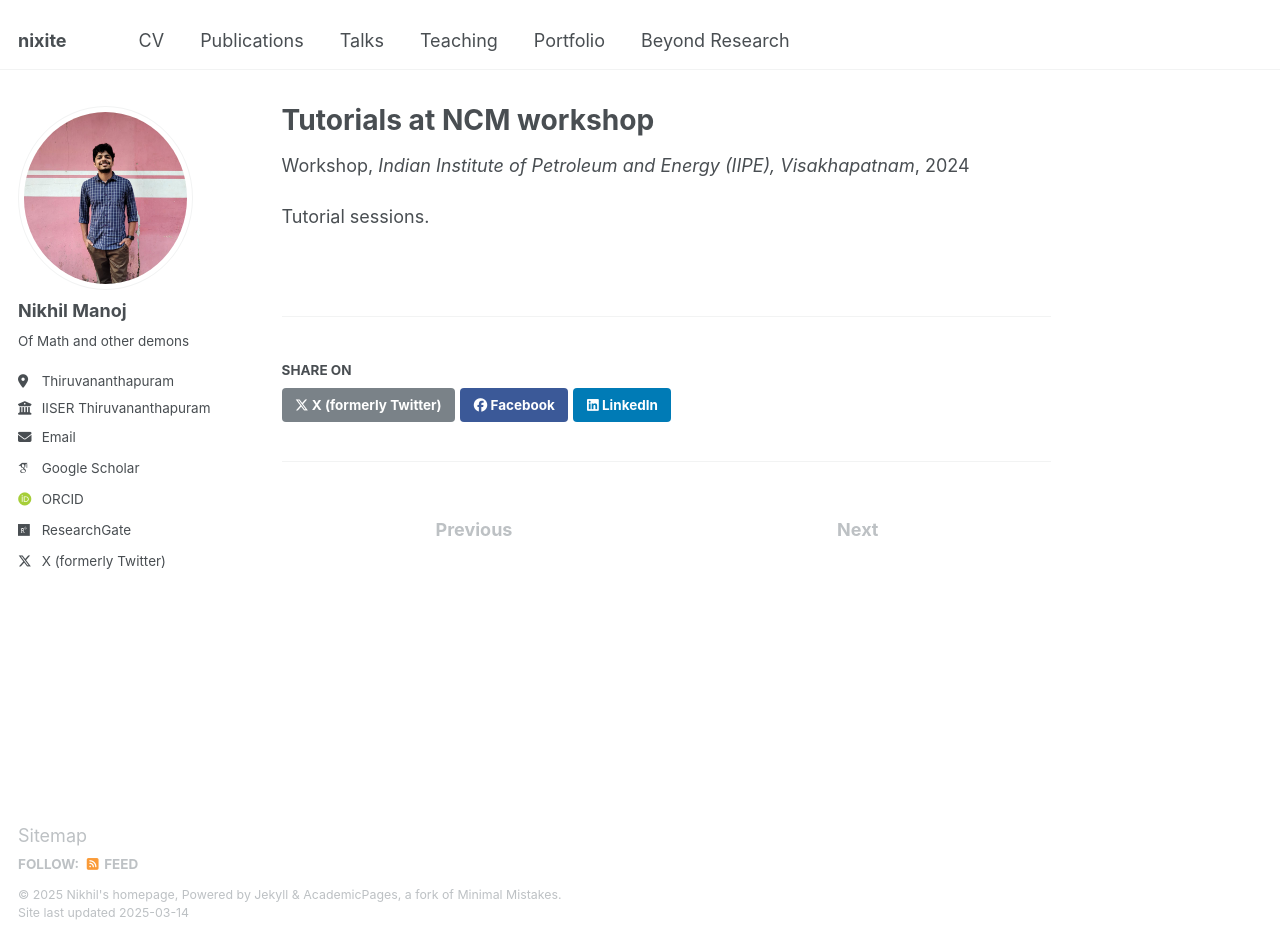
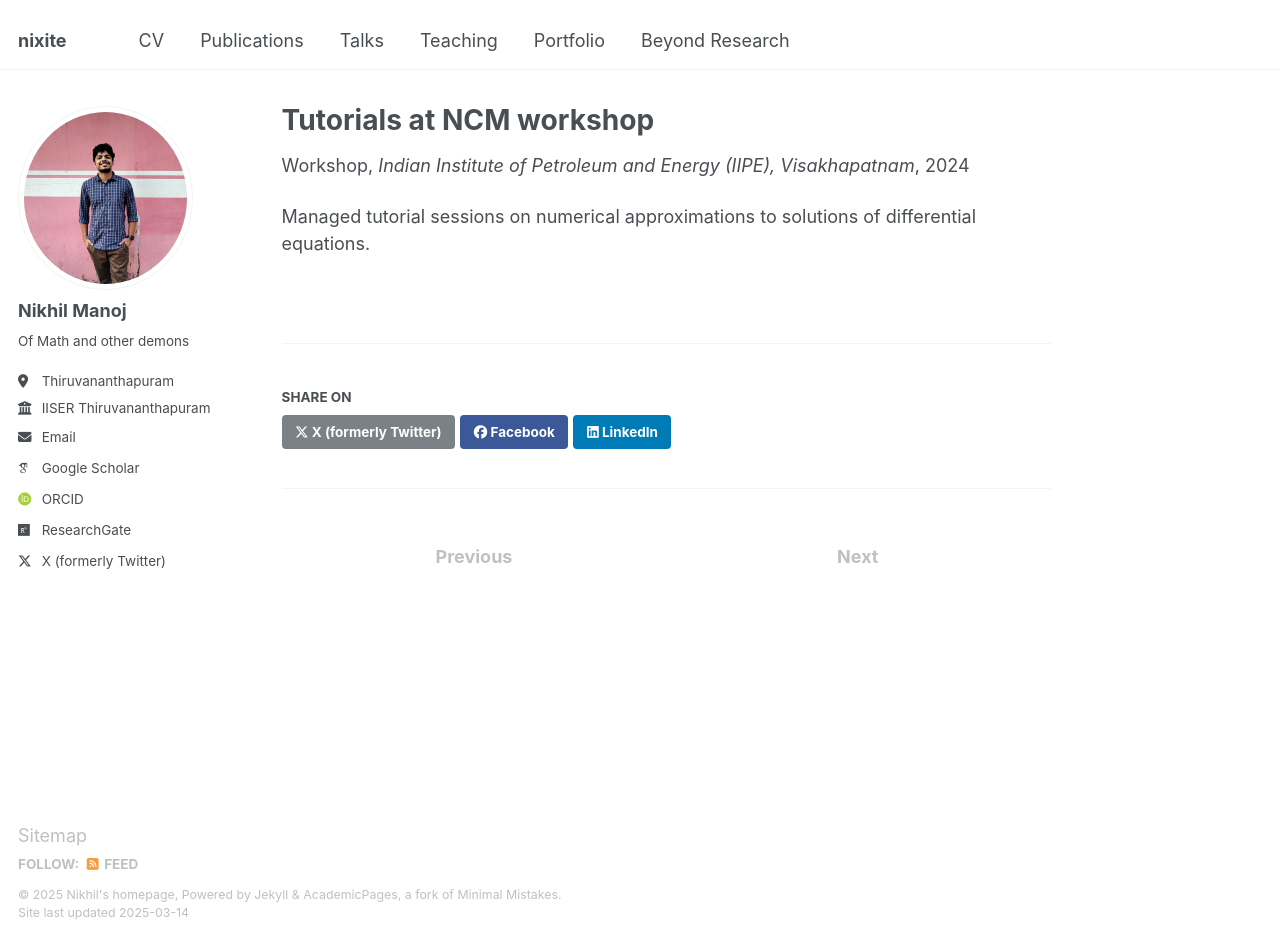
Before and after one commit to nikhil0597/nikhil0597.github.io, a Jekyll site: the page built from _teaching/2015-spring-teaching-2.md, in a window 1280 px wide and 941 px high. Built offline with Jekyll 4.4.1, drawn with Linux system fonts in a browser that asks for light colours; some web fonts are replaced.

Commit message:
Update 2015-spring-teaching-2.md

```diff
--- a/_teaching/2015-spring-teaching-2.md
+++ b/_teaching/2015-spring-teaching-2.md
@@ -8,4 +8,4 @@ date: 2024-12-15
 location: "Visakhapatnam, India"
 ---
 
-Tutorial sessions.
+Managed tutorial sessions on numerical approximations to solutions of differential equations.
```
